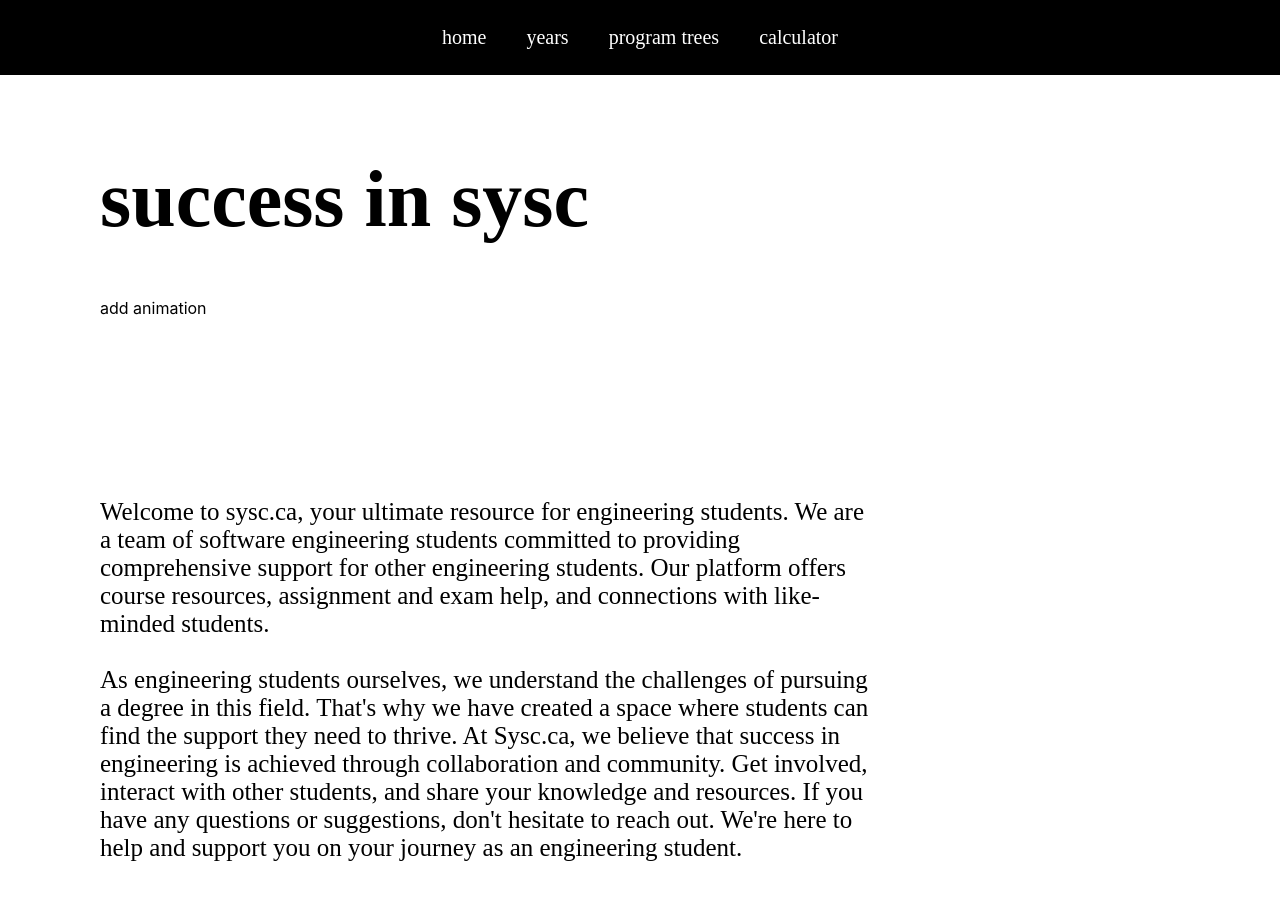
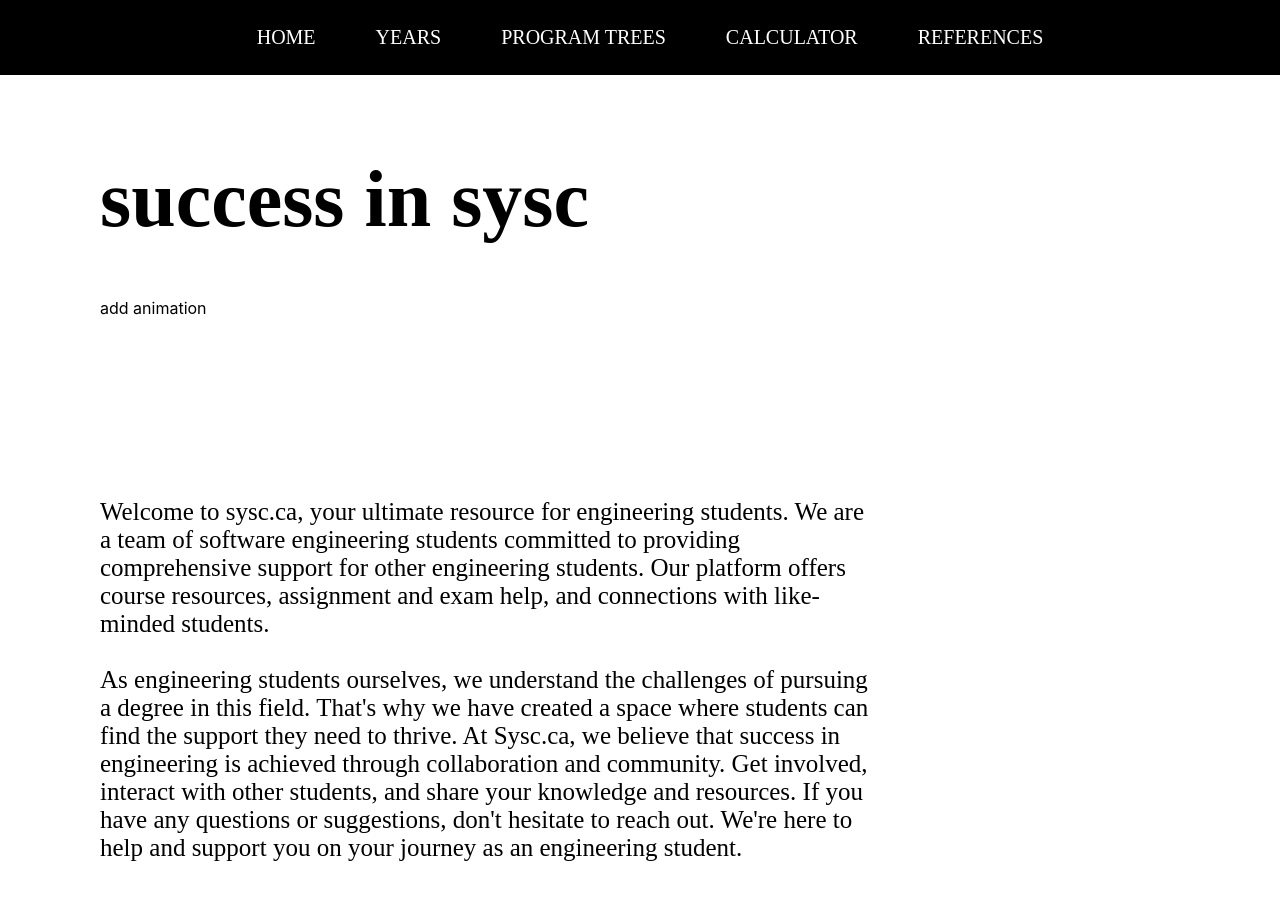
Before and after one commit to hajar-assim/sysc-site, a React (Create React App) app: page / in a window 1280 px wide. Shown: the top 900 px of the page. Built offline with nearby package versions, Linux system fonts and the light colour scheme; a web font is replaced by a local one.

Commit message:
new changes to navbar + new references tab for FAQ and Usefull links added.

```diff
--- a/package.json
+++ b/package.json
@@ -11,7 +11,7 @@
     "@testing-library/user-event": "^13.5.0",
     "react": "^18.2.0",
     "react-dom": "^18.2.0",
-    "react-router-dom": "^6.11.0",
+    "react-router-dom": "^6.11.1",
     "react-scripts": "^5.0.1",
     "styled-components": "^5.3.10",
     "web-vitals": "^2.1.4"
--- a/src/pages/home/navBar/NavBar.css
+++ b/src/pages/home/navBar/NavBar.css
@@ -11,16 +11,16 @@
     align-items: center;
     font-family: 'Brygada 1918', serif;
     font-size: 20px;
+    gap: 20px;
 }
+
+
 
 .navbar .rightside {
     height: 100%;
     display: flex;
     align-items: center;
-
-
 }
-
 
 .navbar a {
     color: white;
@@ -29,8 +29,13 @@
 }
 
 .navbar a:hover {
-    color: #CCCCFF;
-
+  background-color: #CCCCFF;
+  color: black;
+  box-sizing: border-box;
+  padding: 26px;
+  font-size: 35px;
+  border: 1px black;
+  transition: background-color 0.5s ease-out, color 0.5s ease-out;
 }
 
 .navbar .rightSide button {
--- a/src/pages/home/navBar/NavBar.js
+++ b/src/pages/home/navBar/NavBar.js
@@ -6,10 +6,11 @@ const NavBar = () => {
     return(
         <div className="navbar">
             <div className="rightside"></div>
-                <Link to="/">home</Link>
-                <Link to="/years">years</Link>
-                <Link to="/programtree">program trees</Link>
-                <Link to="/calculator">calculator</Link>
+                <Link to="/">HOME</Link>
+                <Link to="/years">YEARS</Link>
+                <Link to="/programtree">PROGRAM TREES</Link>
+                <Link to="/calculator">CALCULATOR</Link>
+                <Link to="/references">REFERENCES</Link>
         </div>
     );
 }
```
Also changed, not shown: 1 other file (tests, documents, lock files or other folders).
